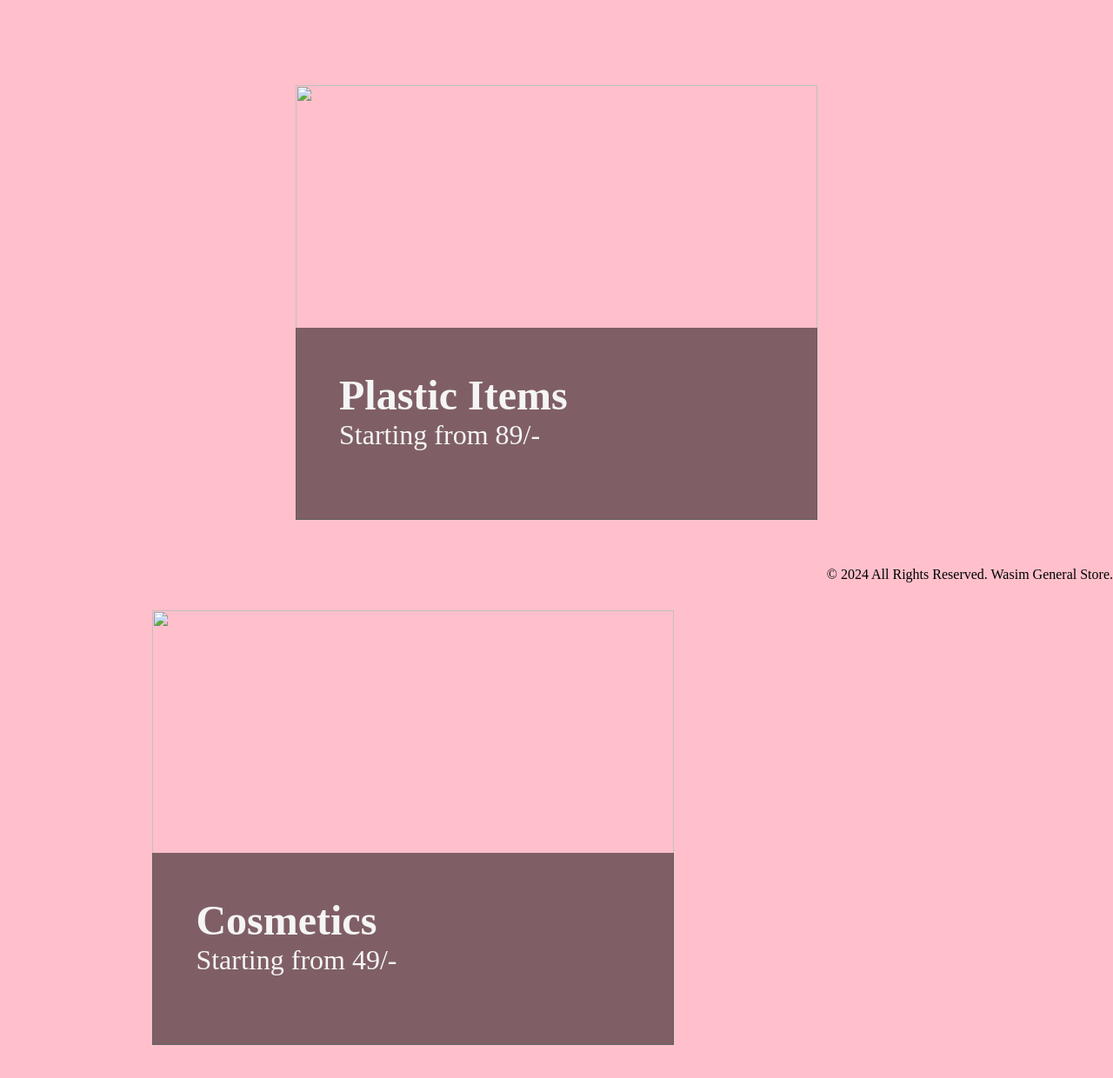
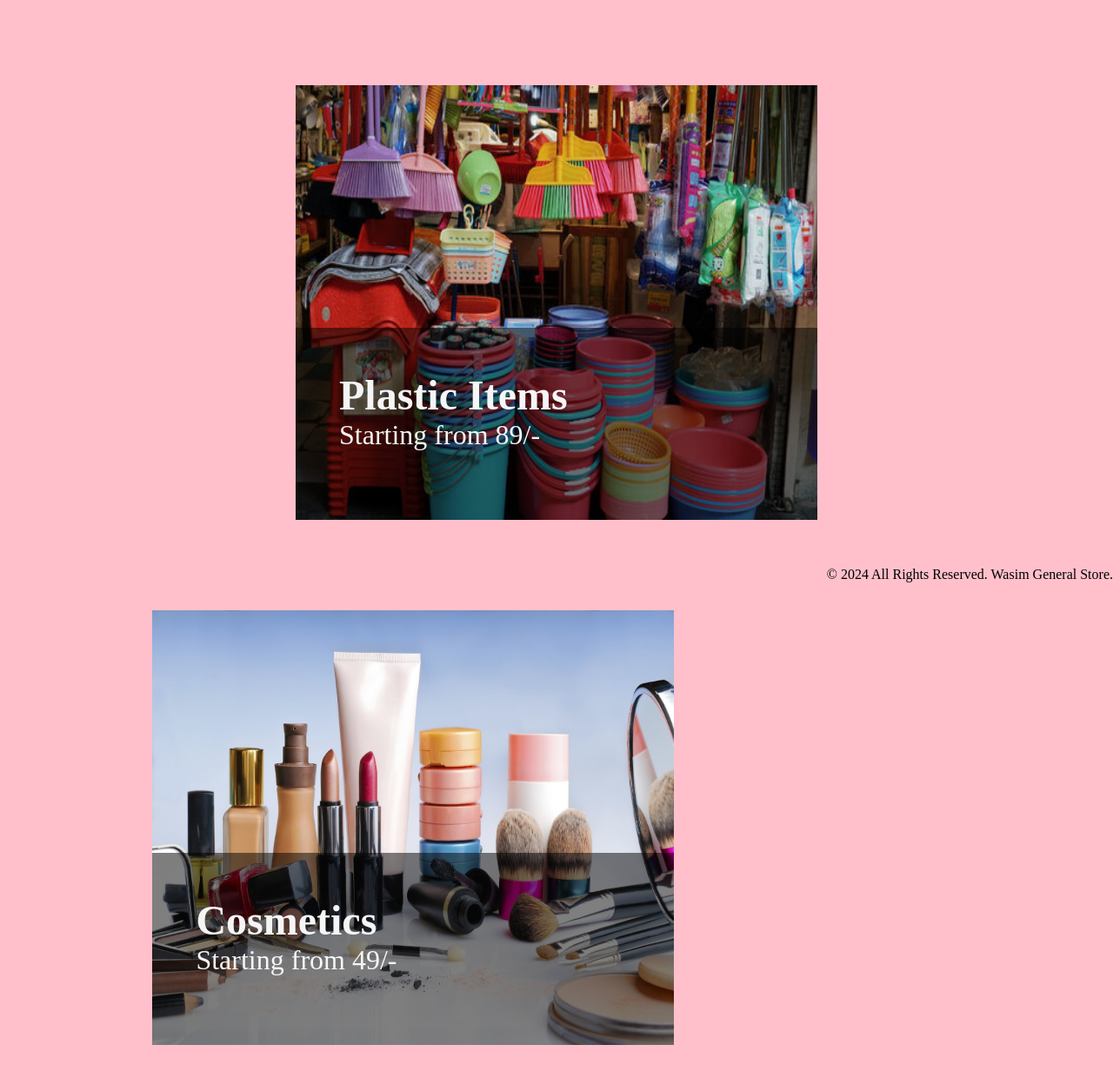
Before and after one commit to Harshgupta-ji/e-commercial, a plain HTML site: page index.html in a window 1280 px wide. Shown: the part 2225-3465 px from the top of the page at 87% size. Drawn offline with Linux system fonts and the light colour scheme.

Commit message:
Update index.html

```diff
--- a/index.html
+++ b/index.html
@@ -53,7 +53,7 @@
               </div>
 
               <div class="container">
-                  <a href="E:\Visual Code\Website\facewash.html"><img src="Cosmetic/plastic items home.jpg"class="primage"></a>
+                  <a href="E:\Visual Code\Website\facewash.html"><img src="plastic items home.jpg"class="primage"></a>
                 <div class="content">
                   <h2>Plastic Items</h2>
                   <p>Starting from 89/-</p>
@@ -61,7 +61,7 @@
             </div>
 
               <div class="container">
-                    <a href="E:\Visual Code\Website\powder.html"><img src="Cosmetic/cosmetic item home.jpg"class="primage"></a>
+                    <a href="E:\Visual Code\Website\powder.html"><img src="cosmetic item home.jpg"class="primage"></a>
                   <div class="content">
                     <h2>Cosmetics</h2>
                     <p>Starting from 49/-</p>
```
